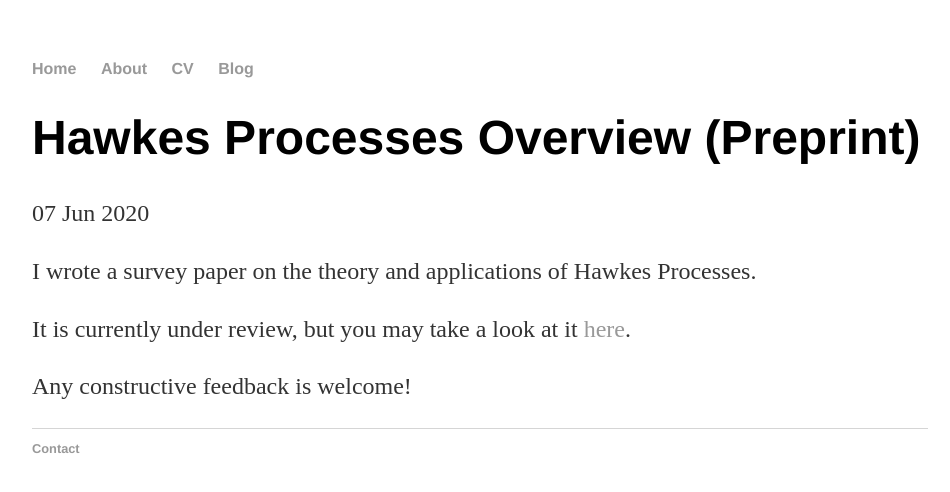
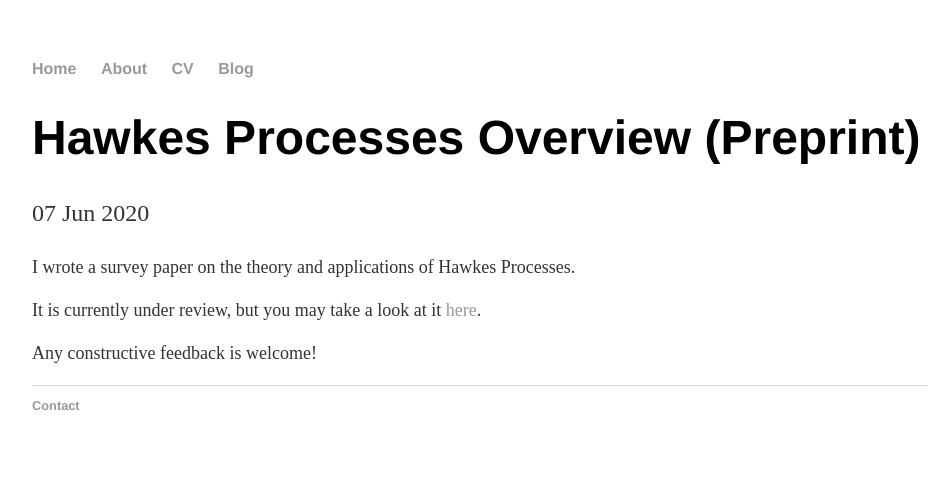
Before and after one commit to rafael-glima/rafael-glima.github.io, a Jekyll site: the page built from _posts/2020-06-07-post-2.md, in a window 1280 px wide. Shown: the top 492 px of the page, without its empty margins (160-1110 px from the left). Built offline with Jekyll 4.4.1, drawn with Linux system fonts in a browser that asks for light colours.

Commit message:
Changes in Main Page content

```diff
--- a/_layouts/post.html
+++ b/_layouts/post.html
@@ -4,6 +4,6 @@ layout: default
 <h1>{{ page.title }}</h1>
 <p class="meta">{{ page.date | date_to_string }}</p>
 
-<div class="post" style="font-size: 16px;">
+<div class="post" style="font-size: 12px;">
   {{ content }}
 </div>
```
